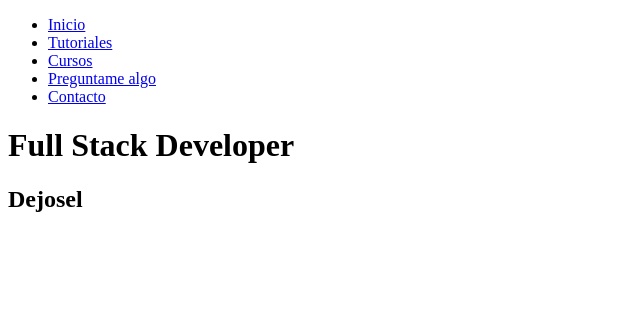
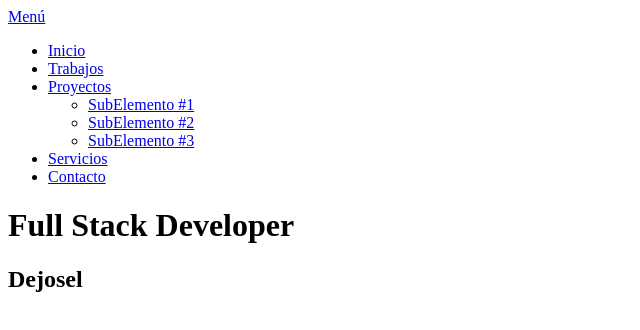
Before and after one commit to Dejosel/dejosel.github.io, a plain HTML site: page index.html in a window 1280 px wide. Shown: the whole page, without its empty margins (0-640 px from the left). Drawn offline with Linux system fonts and the light colour scheme.

Commit message:
Update index.html

```diff
--- a/index.html
+++ b/index.html
@@ -4,13 +4,24 @@
  </head>
  <body>
  <header>
+		<div class="menu_bar">
+			<a href="#" class="bt-menu"><span class="icon-list2"></span>Menú</a>
+		</div>
+
 		<nav>
 			<ul>
-			<li><a href="#">Inicio</a></li>
-			<li><a href="#">Tutoriales</a></li>
-			<li><a href="#">Cursos</a></li>
-			<li><a href="#">Preguntame algo</a></li>
-			<li><a href="#">Contacto</a></li>
+				<li><a href="#"><span class="icon-house"></span>Inicio</a></li>
+				<li><a href="#"><span class="icon-suitcase"></span>Trabajos</a></li>
+				<li class="submenu">
+					<a href="#"><span class="icon-rocket"></span>Proyectos<span class="caret icon-arrow-down6"></span></a>
+					<ul class="children">
+						<li><a href="#">SubElemento #1 <span class="icon-dot"></span></a></li>
+						<li><a href="#">SubElemento #2 <span class="icon-dot"></span></a></li>
+						<li><a href="#">SubElemento #3 <span class="icon-dot"></span></a></li>
+					</ul>
+				</li>
+				<li><a href="#"><span class="icon-earth"></span>Servicios</a></li>
+				<li><a href="#"><span class="icon-mail"></span>Contacto</a></li>
 			</ul>
 		</nav>
 	</header>
```
Lines whose indentation alone changed are shown as unchanged.
